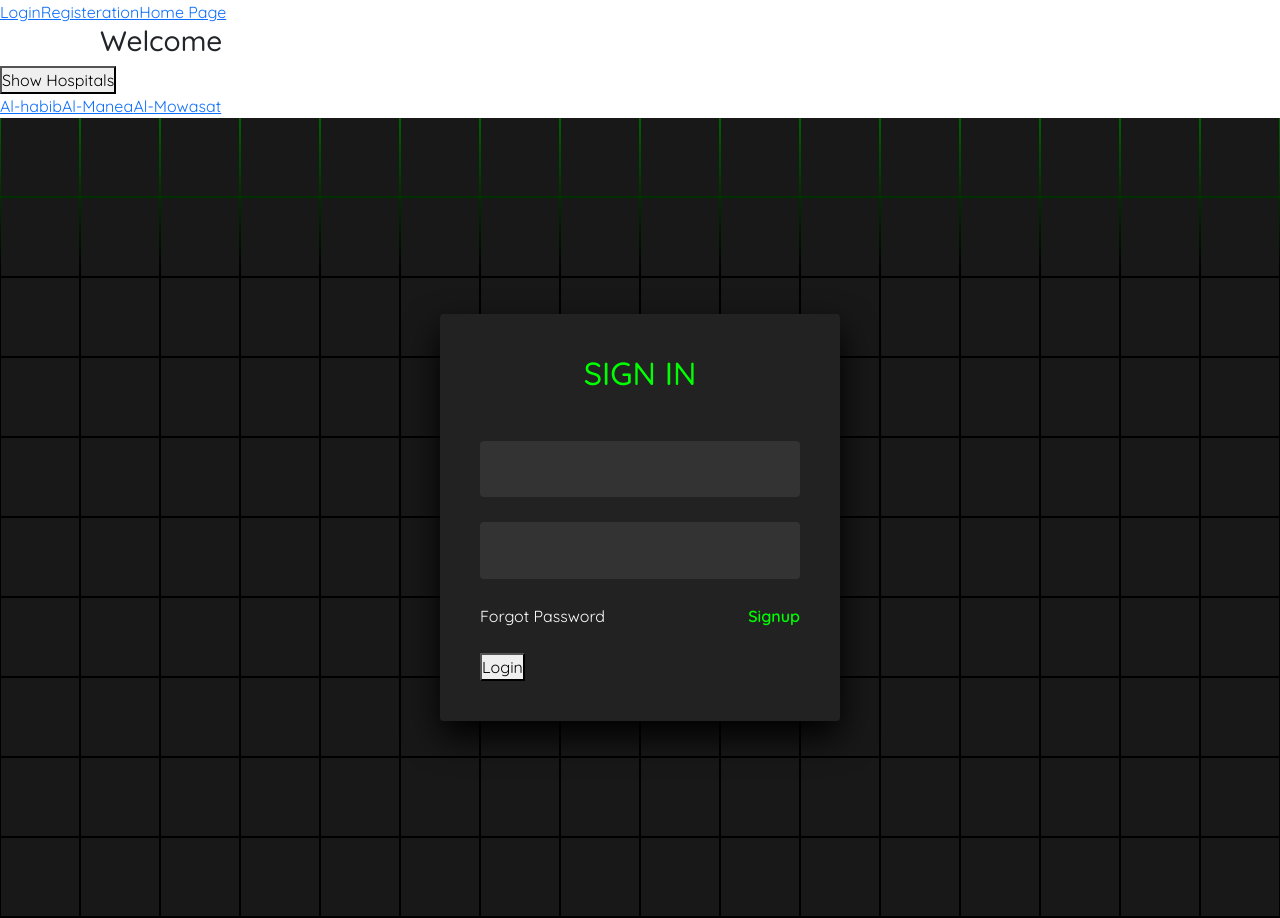
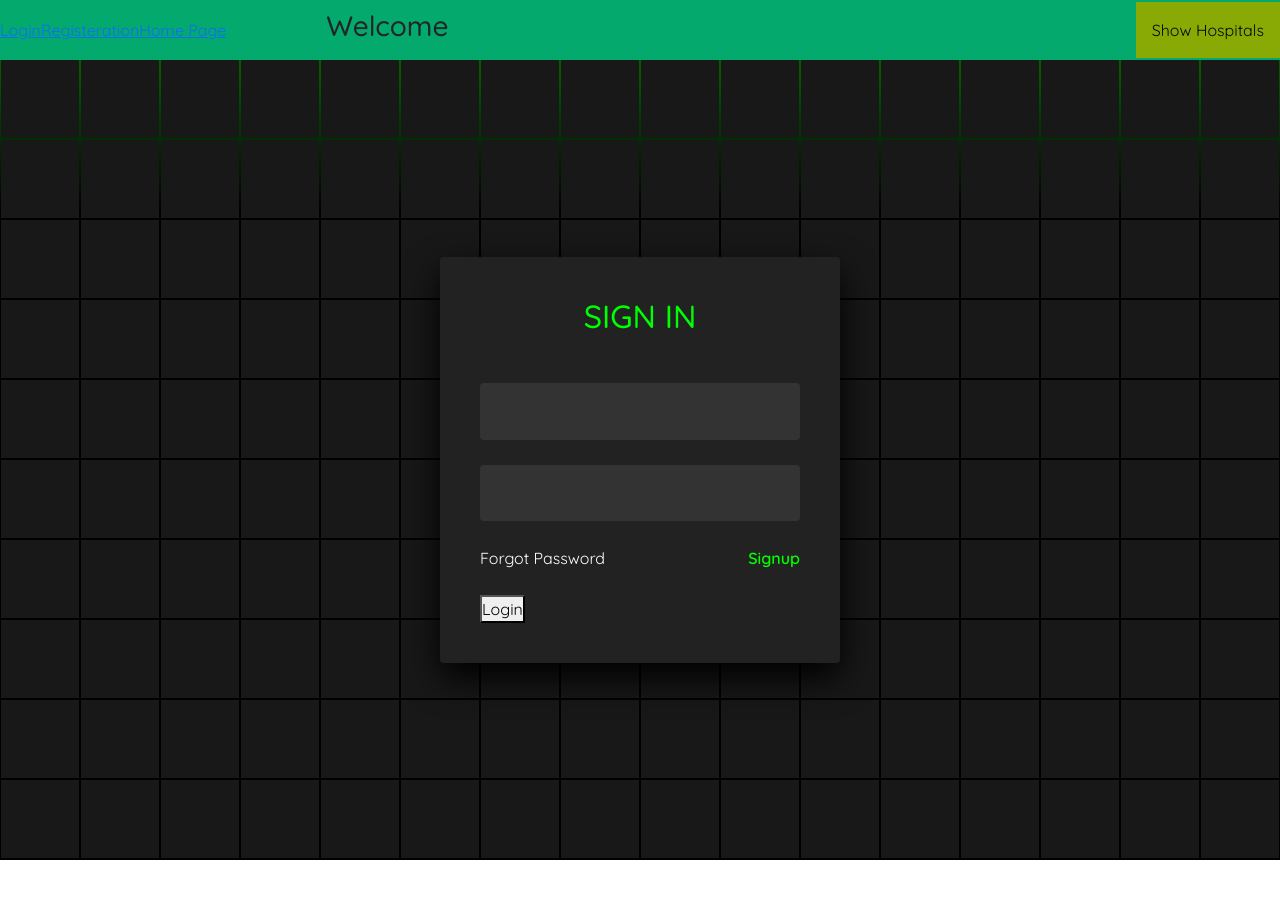
Before and after one commit to Basseloob/mern-api-habibschedule-vercel, a React (Create React App) app in the folder client/habib_shecdule/: page /login in a window 1280 px wide. After the commit the page ends 860 px from the top, so only its background shows below. Built offline with nearby package versions, Linux system fonts and the light colour scheme.

Commit message:
Connecting client with server

```diff
--- a/client/habib_shecdule/src/App.css
+++ b/client/habib_shecdule/src/App.css
@@ -1,38 +1,212 @@
-.App {
-  text-align: center;
+.body {
+  margin: 0;
+  padding: 0;
 }
 
-.App-logo {
-  height: 40vmin;
-  pointer-events: none;
+/* //////////////////////////////////////////////     HEADER */
+header {
+  /* position: relative; */
+  /* position: fixed; */
+  top: 0;
+  display: flex;
+  /* flex-direction: row; */
+  align-items: center;
+
+  width: 100%;
+  height: 60px;
+  background-color: #04aa6d;
 }
 
-@media (prefers-reduced-motion: no-preference) {
-  .App-logo {
-    animation: App-logo-spin infinite 20s linear;
-  }
+.links {
+  flex: 50%;
+  height: 100%;
+  display: flex;
+  align-items: center;
 }
 
-.App-header {
-  background-color: #282c34;
-  min-height: 100vh;
+.dropbtn {
+  background-color: #89aa04;
+  color: rgb(7, 7, 7);
+  padding: 16px;
+  font-size: 16px;
+  border: none;
+  cursor: pointer;
+}
+
+.dropdown {
+  position: relative;
+  display: inline-block;
+}
+
+.dropdown-content {
+  display: none;
+  position: absolute;
+  right: 0;
+  background-color: #f9f9f9;
+  min-width: 160px;
+  box-shadow: 0px 8px 16px 0px rgba(0, 0, 0, 0.2);
+  z-index: 1;
+}
+
+.dropdown-content a {
+  color: black;
+  padding: 12px 16px;
+  text-decoration: none;
+  display: block;
+}
+
+.dropdown-content a:hover {
+  background-color: #f1f1f1;
+}
+.dropdown:hover .dropdown-content {
+  display: block;
+}
+.dropdown:hover .dropbtn {
+  background-color: #3e8e41;
+}
+
+/* //////////////////////////////////////////////     APP */
+
+.habibPageContainer {
   display: flex;
   flex-direction: column;
   align-items: center;
-  justify-content: center;
-  font-size: calc(10px + 2vmin);
+  /* justify-content: flex-start; */
+  /* min-height: 100vh; */
+}
+
+.column1 {
+  flex: 1;
+  text-align: center;
+  margin: auto;
+  /* display: flex; */
+  /* flex-direction: column; */
+  /* justify-content: center; */
+  /* align-items: flex-start; */
+}
+
+.doctorData {
+  /* display: flex; */
+  margin: auto;
+  text-align: center;
+
+  margin-top: 2rem;
+}
+
+img {
+  width: 50px;
+  height: 45px;
+  border-radius: 50%;
+  overflow: hidden;
+}
+
+.date_times {
+  display: flex;
+  /* flex-direction: column; */
+  align-items: center;
+  justify-content: flex-start;
+  /* min-height: 100vh; */
+  overflow: scroll;
+  overflow-x: auto; /* Add this line to enable horizontal scrolling */
+}
+
+h4 {
+  list-style: none;
+  padding: 0;
+  margin: 0;
+}
+
+.dropbtn2 {
+  /* background-color: #89aa04; */
+  color: rgb(7, 7, 7);
+  padding: 16px;
+  font-size: 16px;
+  /* border: none; */
+  cursor: pointer;
+}
+
+.dropdown {
+  position: relative;
+  display: inline-block;
+}
+
+.dropdown-content {
+  display: none;
+  position: absolute;
+  right: 0;
+  background-color: #f9f9f9;
+  min-width: 160px;
+  box-shadow: 0px 8px 16px 0px rgba(0, 0, 0, 0.2);
+  z-index: 1;
+}
+
+.dropdown-content a {
+  color: black;
+  padding: 12px 16px;
+  text-decoration: none;
+  display: block;
+}
+
+.dropdown-content a:hover {
+  background-color: #f1f1f1;
+}
+.dropdown:hover .dropdown-content {
+  display: block;
+}
+.dropdown:hover .dropbtn2 {
+  background-color: #3e8e41;
+}
+li {
+  list-style-type: none;
+  padding: 0;
+  /* display: flex; */
+  margin-right: 5px;
+}
+
+/* //////////////////////////////////////////////     FOOTER */
+footer {
+  width: 100%;
+  height: 100%;
+  background-color: #04aa6d;
+  position: sticky;
+  bottom: 0;
+}
+
+/* .navbar {
+  width: 100%;
+  height: 70px;
+  background-color: dodgerblue;
+  display: flex;
+  align-items: center;
+  font-family: Arial, Helvetica, sans-serif;
+} */
+
+.navbar .loggedInContainer {
+  flex: 50%;
+  height: 100%;
+  display: flex;
+  justify-content: flex-end;
+  align-items: center;
+}
+.navbar a {
+  margin-left: 20px;
+  text-decoration: none;
   color: white;
 }
 
-.App-link {
-  color: #61dafb;
+.navbar button {
+  width: 100px;
+  height: 40px;
+  cursor: pointer;
+  margin-right: 10px;
+  background-color: white;
 }
 
-@keyframes App-logo-spin {
-  from {
-    transform: rotate(0deg);
-  }
-  to {
-    transform: rotate(360deg);
-  }
+.navbar h1 {
+  text-align: right;
+  margin-right: 10px;
+  color: white;
+  font-weight: lighter;
 }
+
+/* //////////////////////////////////////////////////////////////// //////////////  Drop Down Menu*/
```
